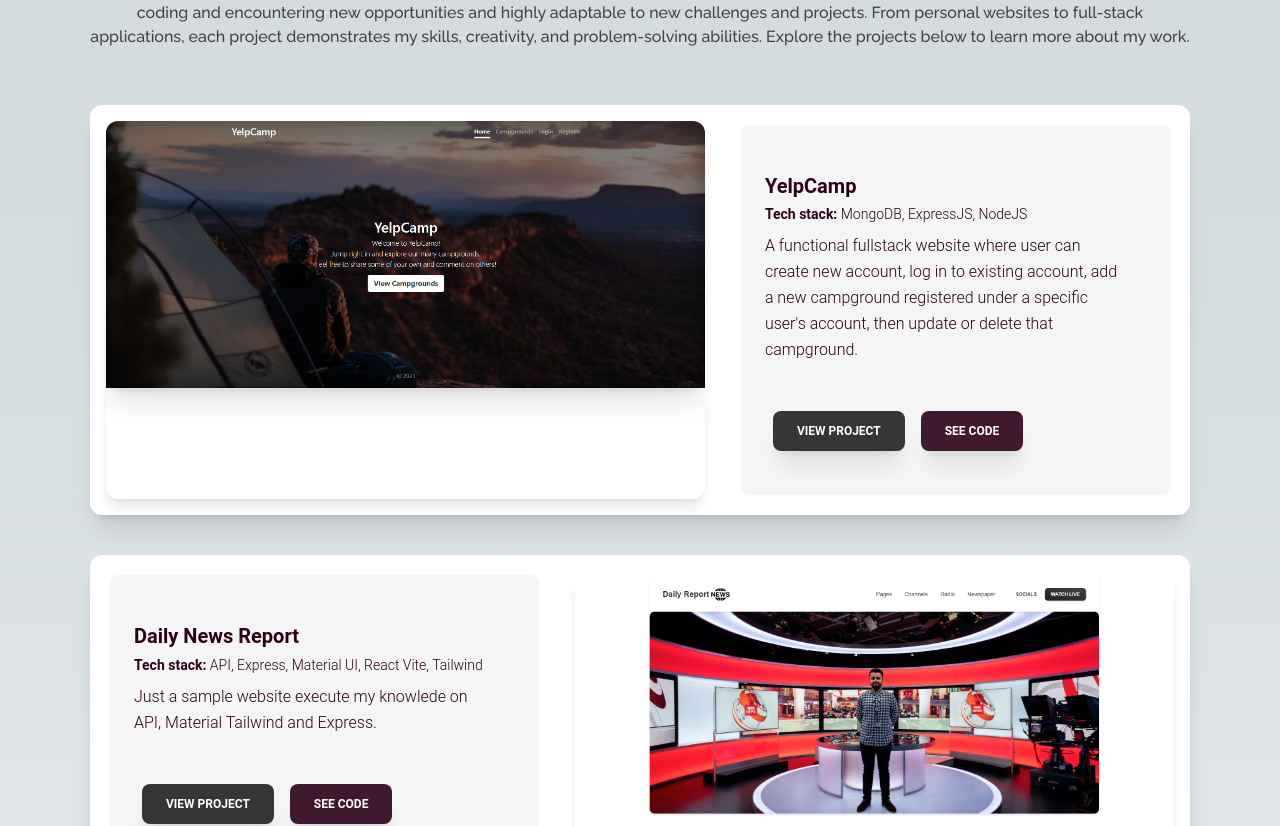
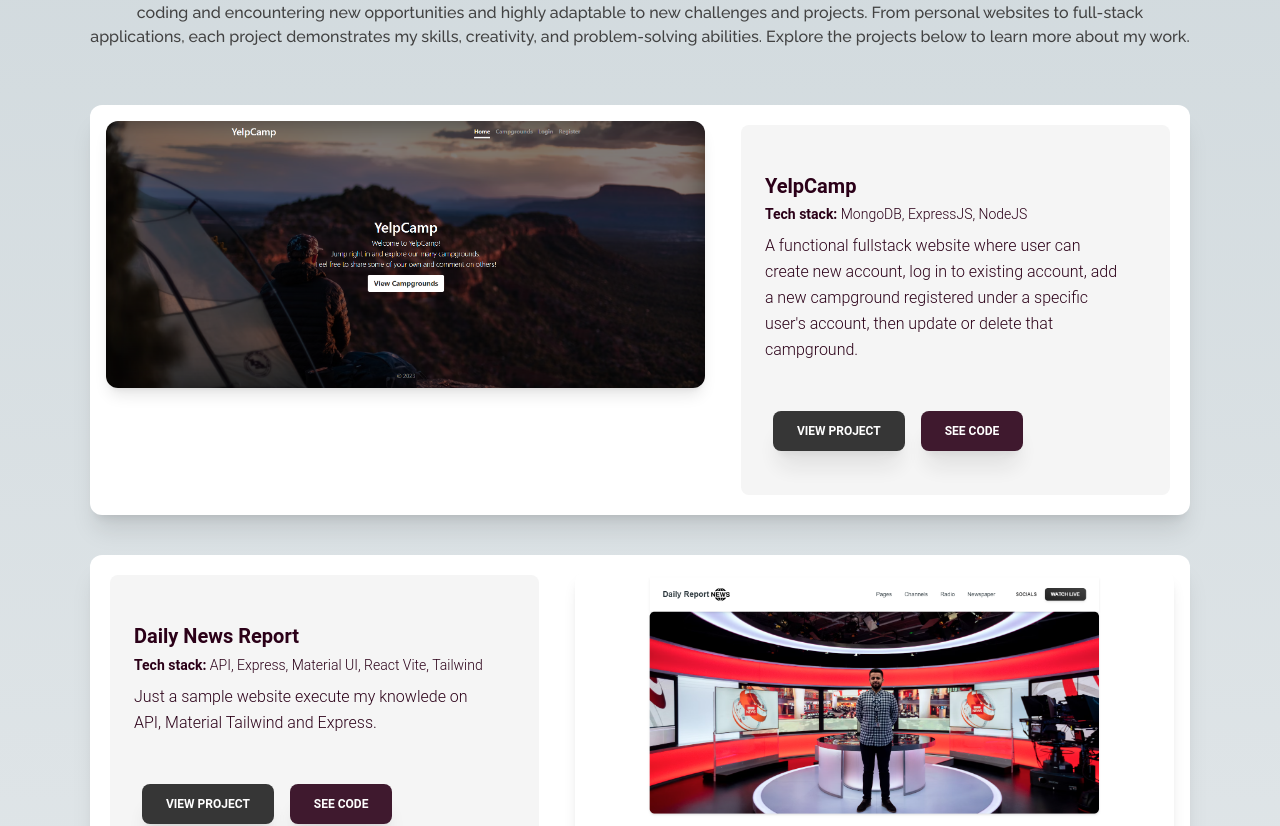
Before and after one commit to KrisTechHub/kris-algario, a React (Vite) app: page / in a window 1280 px wide. Shown: the part 4004-4830 px from the top of the page. Built offline with nearby package versions, Linux system fonts and the light colour scheme.

Commit message:
modifying portfolio

```diff
--- a/src/Components/Portfolio/Projects.jsx
+++ b/src/Components/Portfolio/Projects.jsx
@@ -1,4 +1,6 @@
 import { Card, CardHeader, CardBody, CardFooter, Typography, Button } from "@material-tailwind/react"
+import '/styles/App.css'
+
 
 const projItems = [
     {
@@ -43,7 +45,7 @@ export default function Projects() {
 
                     return (
                         <Card className={`flex flex-row ${isEven ? 'flex-row' : 'flex-row-reverse'} text-darkpink-800 m-10 shadow-xl`} key={title}>
-                            <CardHeader className="p-0 m-4 w-7/12 h-6/8 overflow-hidden">
+                            <CardHeader className="text-center justify-center m-4 w-7/12 h-full overflow-hidden">
                                 <img className="shadow-xl object-cover object-center hover:scale-110 transition-transform duration-500 transform-gpu" src={img} alt={title} />
                             </CardHeader>
 
--- a/styles/App.css
+++ b/styles/App.css
@@ -33,7 +33,3 @@
     opacity: 1;
     bottom: 25px;
 }
-
-.trapezoid {
-    clip-path: polygon(0% 0%, 100% 0%, 90% 100%, 10% 100%)
-}
```
